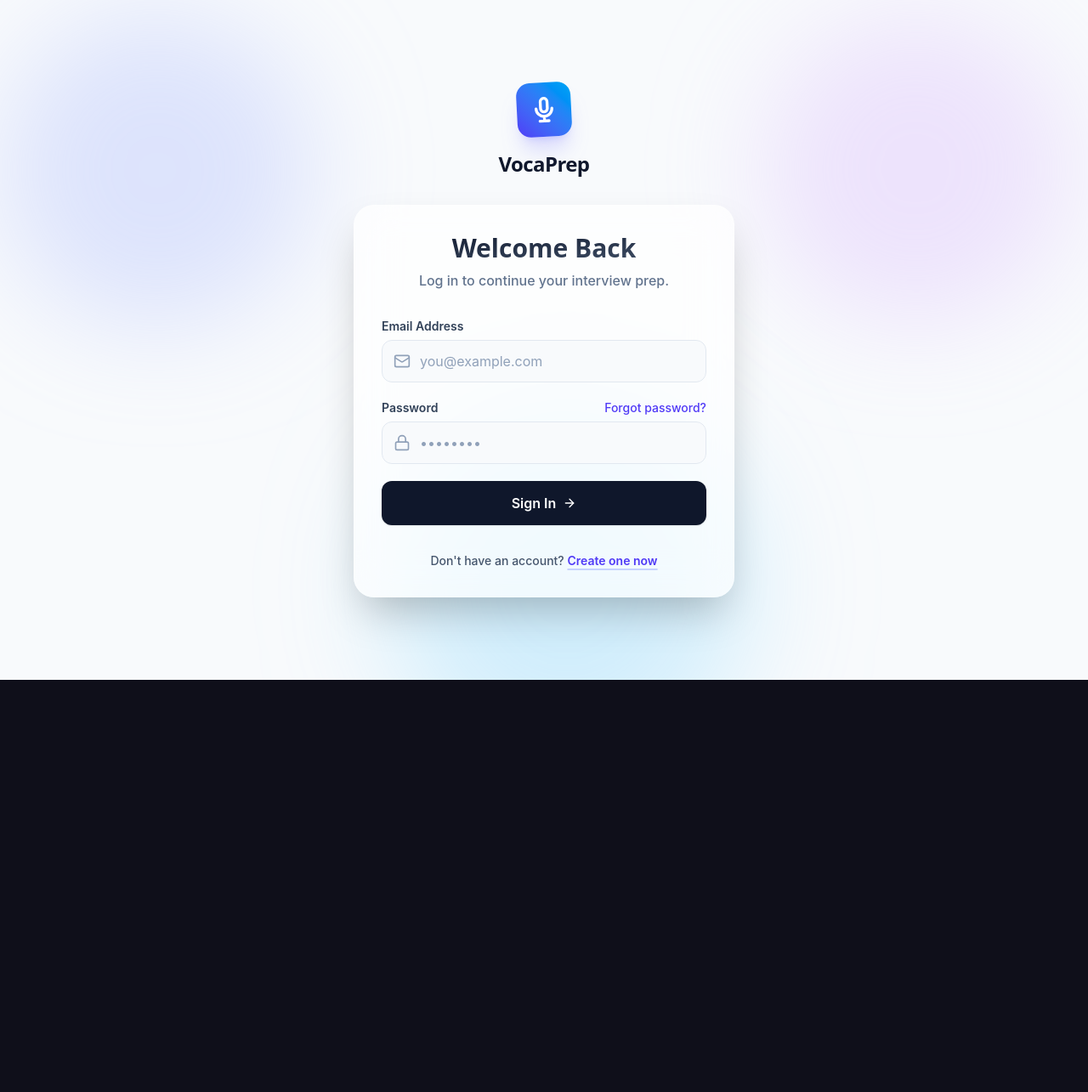
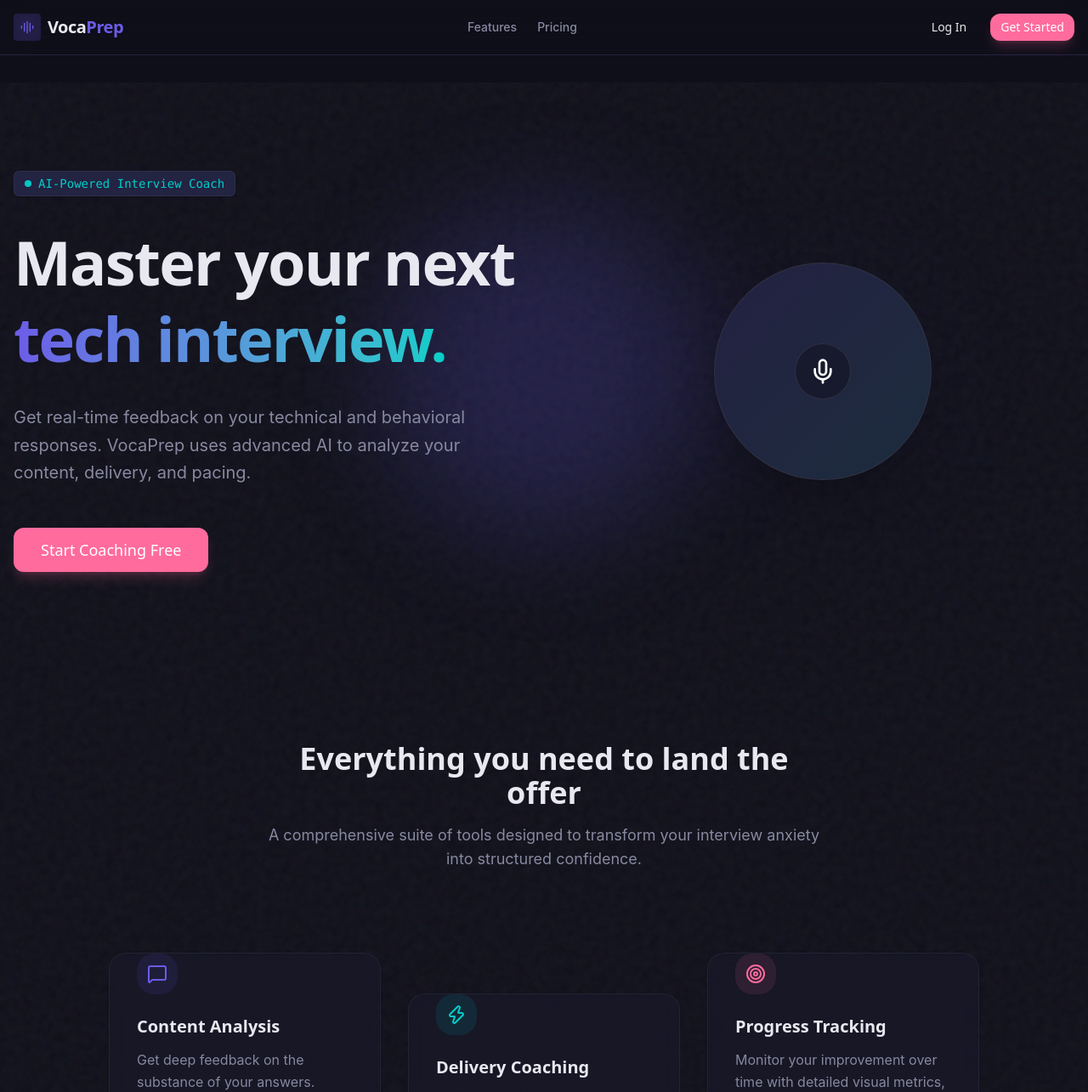
Before and after one commit to nzaman7878/VocaPrep-AI-Powered-Interview-Fluency-Coach, a React (Vite) app in the folder client/: page / in a window 1280 px wide. Before the commit this address led to /login. Shown: the top 1285 px of the page at 85% size. Before the commit the page ends 800 px from the top, so only its background shows below. Built offline with nearby package versions, Linux system fonts and the light colour scheme; no server answers; the HTML template or start-up script is replaced by a standard one.

Commit message:
feat(client): implement landing page from Stitch design

```diff
--- a/client/src/App.jsx
+++ b/client/src/App.jsx
@@ -1,4 +1,5 @@
 import { BrowserRouter as Router, Routes, Route, Navigate } from 'react-router-dom';
+import LandingPage from './pages/LandingPage';
 import LoginPage from './pages/LoginPage';
 import RegisterPage from './pages/RegisterPage';
 
@@ -6,7 +7,7 @@ function App() {
   return (
     <Router>
       <Routes>
-        <Route path="/" element={<Navigate to="/login" replace />} />
+        <Route path="/" element={<LandingPage />} />
         <Route path="/login" element={<LoginPage />} />
         <Route path="/register" element={<RegisterPage />} />
         <Route
--- /dev/null
+++ b/client/src/components/landing/CTASection.jsx
@@ -0,0 +1,37 @@
+import { Link } from 'react-router-dom';
+import Button from '../ui/Button';
+
+export const CTASection = () => {
+  return (
+    <section className="py-24 relative overflow-hidden">
+      <div className="absolute inset-0 bg-waveform-motif opacity-20 pointer-events-none" />
+
+      <div className="container mx-auto px-4 relative z-10">
+        <div className="max-w-3xl mx-auto bg-surface-elevated border border-white/10 rounded-2xl p-12 text-center shadow-2xl relative overflow-hidden">
+          <div className="absolute top-0 left-0 w-full h-1 bg-gradient-to-r from-primary via-secondary to-accent" />
+
+          <h2 className="text-3xl md:text-5xl font-display font-bold mb-6 text-white">
+            Ready to ace your next interview?
+          </h2>
+
+          <p className="text-lg text-text-muted mb-10 max-w-xl mx-auto">
+            Join thousands of candidates who transformed their communication skills and landed roles
+            at top tech companies.
+          </p>
+
+          <Link to="/register">
+            <Button
+              variant="accent"
+              size="lg"
+              className="font-display font-bold px-10 py-4 text-lg shadow-lg shadow-accent/20 hover:shadow-accent/40"
+            >
+              Start Your Free Session
+            </Button>
+          </Link>
+        </div>
+      </div>
+    </section>
+  );
+};
+
+export default CTASection;
--- /dev/null
+++ b/client/src/components/landing/FeatureCards.jsx
@@ -0,0 +1,80 @@
+import { Card, CardContent } from '../ui/Card';
+import { MessageSquare, Zap, Target } from 'lucide-react';
+
+export const FeatureCards = () => {
+  const features = [
+    {
+      title: 'Content Analysis',
+      description:
+        'Get deep feedback on the substance of your answers. Ensure you hit key technical requirements and STAR method points.',
+      icon: MessageSquare,
+      color: 'text-primary',
+      bg: 'bg-primary/10',
+      offset: 'translate-y-0',
+    },
+    {
+      title: 'Delivery Coaching',
+      description:
+        'Track filler words, speaking pace, and pauses. Improve your confidence and clarity with real-time acoustic analysis.',
+      icon: Zap,
+      color: 'text-secondary',
+      bg: 'bg-secondary/10',
+      offset: 'lg:translate-y-12',
+    },
+    {
+      title: 'Progress Tracking',
+      description:
+        'Monitor your improvement over time with detailed visual metrics, historical session comparisons, and streak tracking.',
+      icon: Target,
+      color: 'text-accent',
+      bg: 'bg-accent/10',
+      offset: 'translate-y-0',
+    },
+  ];
+
+  return (
+    <section className="py-24 relative z-10">
+      <div className="container mx-auto px-4">
+        <div className="text-center max-w-2xl mx-auto mb-16 lg:mb-24">
+          <h2 className="text-3xl md:text-4xl font-display font-bold mb-4">
+            Everything you need to land the offer
+          </h2>
+          <p className="text-text-muted text-lg">
+            A comprehensive suite of tools designed to transform your interview anxiety into
+            structured confidence.
+          </p>
+        </div>
+
+        {/* Interlocking Diagonal Grid */}
+        <div className="grid grid-cols-1 md:grid-cols-3 gap-6 lg:gap-8 max-w-5xl mx-auto pb-12">
+          {features.map((feature, idx) => {
+            const Icon = feature.icon;
+            return (
+              <div
+                key={idx}
+                className={`transition-transform duration-500 hover:-translate-y-2 ${feature.offset}`}
+              >
+                <Card className="h-full bg-surface/50 backdrop-blur-sm border-white/5 hover:border-white/10 overflow-hidden group">
+                  <CardContent className="p-8 flex flex-col h-full relative">
+                    <div className="absolute top-0 right-0 w-32 h-32 bg-gradient-to-bl from-white/5 to-transparent rounded-bl-full pointer-events-none opacity-0 group-hover:opacity-100 transition-opacity" />
+
+                    <div
+                      className={`w-12 h-12 rounded-lg ${feature.bg} ${feature.color} flex items-center justify-center mb-6`}
+                    >
+                      <Icon className="w-6 h-6" />
+                    </div>
+
+                    <h3 className="text-xl font-display font-bold mb-3">{feature.title}</h3>
+                    <p className="text-text-muted leading-relaxed flex-1">{feature.description}</p>
+                  </CardContent>
+                </Card>
+              </div>
+            );
+          })}
+        </div>
+      </div>
+    </section>
+  );
+};
+
+export default FeatureCards;
--- /dev/null
+++ b/client/src/components/landing/HeroSection.jsx
@@ -0,0 +1,101 @@
+import { useState, useRef } from 'react';
+import { Link } from 'react-router-dom';
+import Button from '../ui/Button';
+import { Mic } from 'lucide-react';
+
+export const HeroSection = () => {
+  const [mousePos, setMousePos] = useState({ x: 50, y: 50 });
+  const containerRef = useRef(null);
+
+  const handleMouseMove = (e) => {
+    if (!containerRef.current) return;
+    const rect = containerRef.current.getBoundingClientRect();
+    const x = ((e.clientX - rect.left) / rect.width) * 100;
+    const y = ((e.clientY - rect.top) / rect.height) * 100;
+    setMousePos({ x, y });
+  };
+
+  return (
+    <section
+      ref={containerRef}
+      onMouseMove={handleMouseMove}
+      className="relative min-h-[85vh] flex items-center overflow-hidden py-20"
+    >
+      {/* Dynamic Cursor Blob */}
+      <div
+        className="absolute w-96 h-96 bg-primary/20 rounded-full blur-3xl pointer-events-none transition-all duration-300 ease-out"
+        style={{
+          left: `${mousePos.x}%`,
+          top: `${mousePos.y}%`,
+          transform: 'translate(-50%, -50%)',
+        }}
+      />
+
+      <div className="container mx-auto px-4 z-10">
+        <div className="grid grid-cols-1 lg:grid-cols-2 gap-16 items-center">
+          {/* Left Text */}
+          <div className="flex flex-col items-start space-y-8">
+            <div className="inline-flex items-center px-3 py-1 rounded-sm bg-surface-elevated border border-white/5 text-sm font-mono text-secondary shadow-sm">
+              <span className="w-2 h-2 rounded-full bg-secondary mr-2 animate-pulse" />
+              AI-Powered Interview Coach
+            </div>
+
+            <h1 className="text-5xl md:text-6xl lg:text-7xl font-display font-bold leading-tight tracking-tight text-text-primary">
+              Master your next{' '}
+              <span className="text-transparent bg-clip-text bg-gradient-to-r from-primary to-secondary">
+                tech interview.
+              </span>
+            </h1>
+
+            <p className="text-lg md:text-xl text-text-muted max-w-xl font-sans leading-relaxed">
+              Get real-time feedback on your technical and behavioral responses. VocaPrep uses
+              advanced AI to analyze your content, delivery, and pacing.
+            </p>
+
+            <div className="flex items-center gap-4 pt-4">
+              <Link to="/register">
+                <Button
+                  variant="accent"
+                  size="lg"
+                  className="font-display font-bold px-8 shadow-lg shadow-accent/20 hover:shadow-accent/40"
+                >
+                  Start Coaching Free
+                </Button>
+              </Link>
+            </div>
+          </div>
+
+          {/* Right Visual */}
+          <div className="relative h-[400px] w-full flex items-center justify-center animate-float hidden lg:flex">
+            {/* Abstract Waveform Visual */}
+            <div className="absolute inset-0 bg-waveform-motif rounded-3xl opacity-30" />
+
+            <div className="relative w-64 h-64 bg-surface rounded-full flex items-center justify-center border border-white/10 shadow-2xl overflow-hidden">
+              <div className="absolute inset-0 bg-gradient-to-br from-primary/10 to-secondary/10" />
+
+              <div className="flex items-center gap-2">
+                {[...Array(7)].map((_, i) => (
+                  <div
+                    key={i}
+                    className="w-3 bg-primary rounded-full animate-waveform"
+                    style={{
+                      height: `${30 + Math.random() * 70}%`,
+                      animationDelay: `${i * 0.15}s`,
+                    }}
+                  />
+                ))}
+              </div>
+
+              {/* Central Mic Icon overlay */}
+              <div className="absolute bg-background/50 backdrop-blur-md p-4 rounded-full border border-white/10">
+                <Mic className="w-8 h-8 text-white" />
+              </div>
+            </div>
+          </div>
+        </div>
+      </div>
+    </section>
+  );
+};
+
+export default HeroSection;
--- /dev/null
+++ b/client/src/pages/LandingPage.jsx
@@ -0,0 +1,18 @@
+import PageLayout from '../components/layout/PageLayout';
+import HeroSection from '../components/landing/HeroSection';
+import FeatureCards from '../components/landing/FeatureCards';
+import CTASection from '../components/landing/CTASection';
+
+export const LandingPage = () => {
+  return (
+    <PageLayout withSidebar={false} withFooter={true}>
+      <div className="bg-grain relative -mx-4 sm:-mx-6 lg:-mx-8">
+        <HeroSection />
+        <FeatureCards />
+        <CTASection />
+      </div>
+    </PageLayout>
+  );
+};
+
+export default LandingPage;
```
